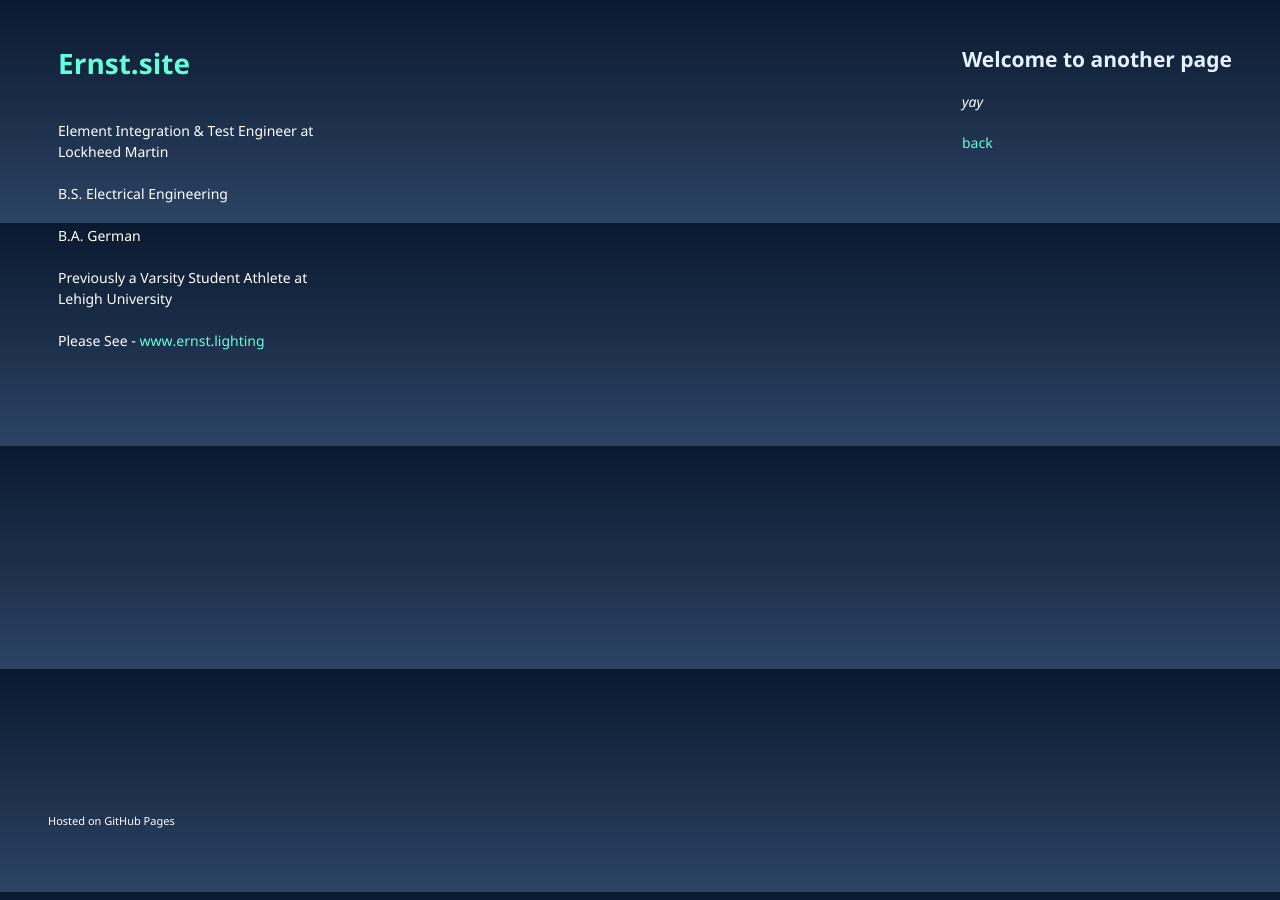
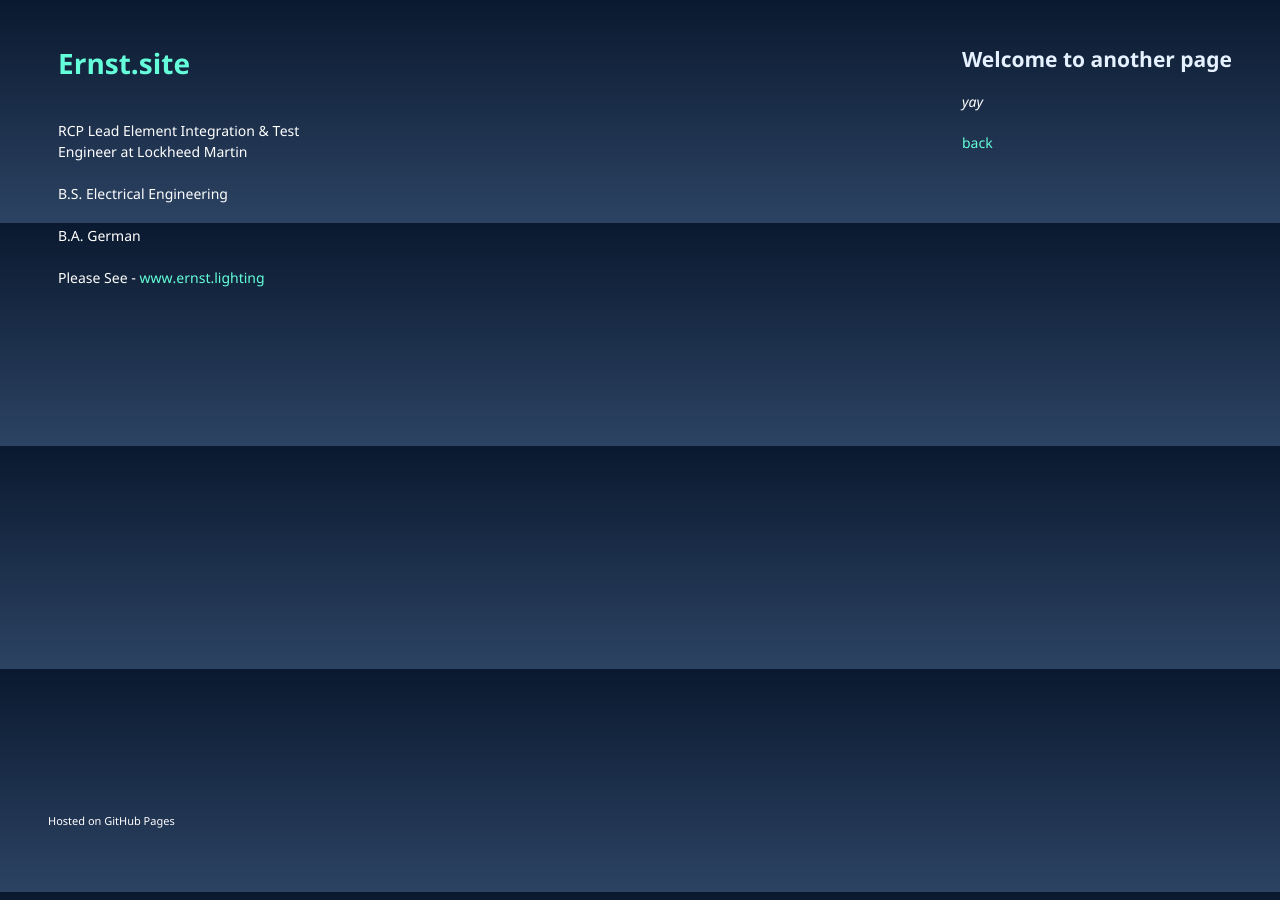
Before and after one commit to harryernst/harryernst.github.io, a Jekyll site: the page built from another-page.md, in a window 1280 px wide. Built offline with Jekyll 4.4.1, drawn with Linux system fonts in a browser that asks for light colours.

Commit message:
Update _config.yml

```diff
--- a/_config.yml
+++ b/_config.yml
@@ -1,6 +1,6 @@
 title: Ernst.site
 logo:
-description: <br>Element Integration & Test Engineer at Lockheed Martin <br><br> B.S. Electrical Engineering <br><br> B.A. German <br><br> Previously a Varsity Student Athlete at Lehigh University
+description: <br>RCP Lead Element Integration & Test Engineer at Lockheed Martin <br><br> B.S. Electrical Engineering <br><br> B.A. German
  <br><br> Please See - <a href="http://www.ernst.lighting">www.ernst.lighting</a>
 show_downloads: FALSE
 google_analytics:
```
